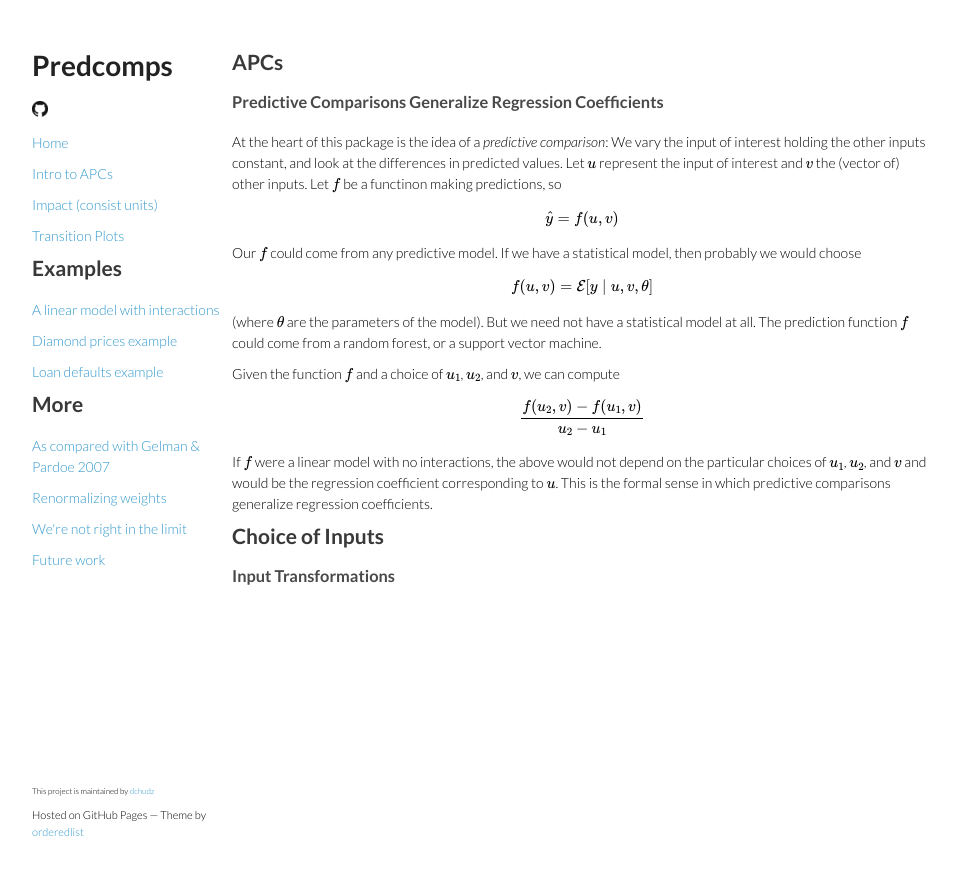
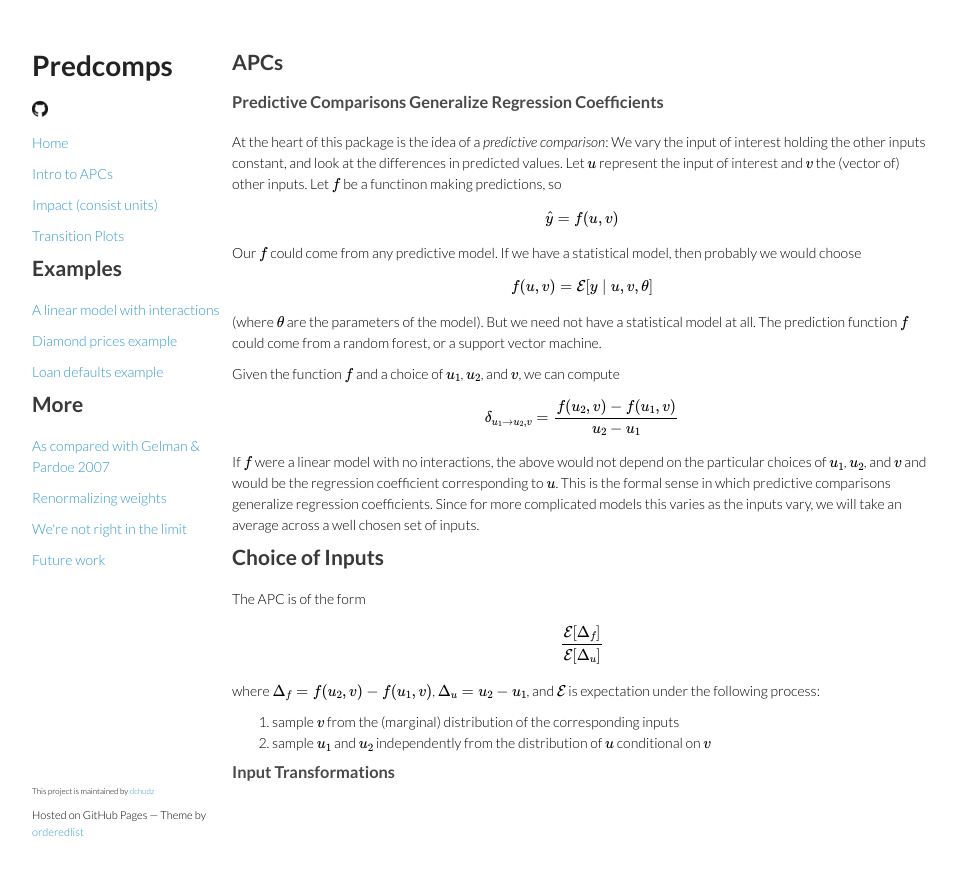
Before and after one commit to dchudz/predcomps, a Jekyll site: the page built from apc.html, in a window 1280 px wide. Shown: the top 875 px of the page, without its empty margins (208-1165 px from the left). Built offline with Jekyll 4.4.1, drawn with Linux system fonts in a browser that asks for light colours; Markdown is read by kramdown in place of the engine named in the settings; formulas are drawn with MathJax 3.

Commit message:
wrote apc description

```diff
--- a/apc.html
+++ b/apc.html
@@ -18,10 +18,21 @@ layout: page
 
 <p>Given the function \(f\) and a choice of \(u_1\), \(u_2\), and \(v\), we can compute</p>
 
-<p>\[\frac{f(u_2, v) - f(u_1, v)}{u_2-u_1}\]</p>
+<p>\[\delta_{u_1 \rightarrow u_2, v} = \frac{f(u_2, v) - f(u_1, v)}{u_2-u_1}\]</p>
 
-<p>If \(f\) were a linear model with no interactions, the above would not depend on the particular choices of \(u_1\), \(u_2\), and \(v\) and would be the regression coefficient corresponding to \(u\). This is the formal sense in which predictive comparisons generalize regression coefficients.</p>
+<p>If \(f\) were a linear model with no interactions, the above would not depend on the particular choices of \(u_1\), \(u_2\), and \(v\) and would be the regression coefficient corresponding to \(u\). This is the formal sense in which predictive comparisons generalize regression coefficients. Since for more complicated models this varies as the inputs vary, we will take an average across a well chosen set of inputs. </p>
 
 <h2>Choice of Inputs</h2>
 
+<p>The APC is of the form </p>
+
+<p>\[\frac{\mathcal{E}[\Delta_f]}{\mathcal{E}[\Delta_u]}\]</p>
+
+<p>where \(\Delta_f = f(u_2,v) - f(u_1,v)\), \(\Delta_u = u_2 - u_1\), and \(\mathcal{E}\) is expectation under the following process:</p>
+
+<ol>
+<li>sample \(v\) from the (marginal) distribution of the corresponding inputs</li>
+<li>sample \(u_1\) and \(u_2\) independently from the distribution of \(u\) conditional on \(v\)</li>
+</ol>
+
 <h3>Input Transformations</h3>
```
